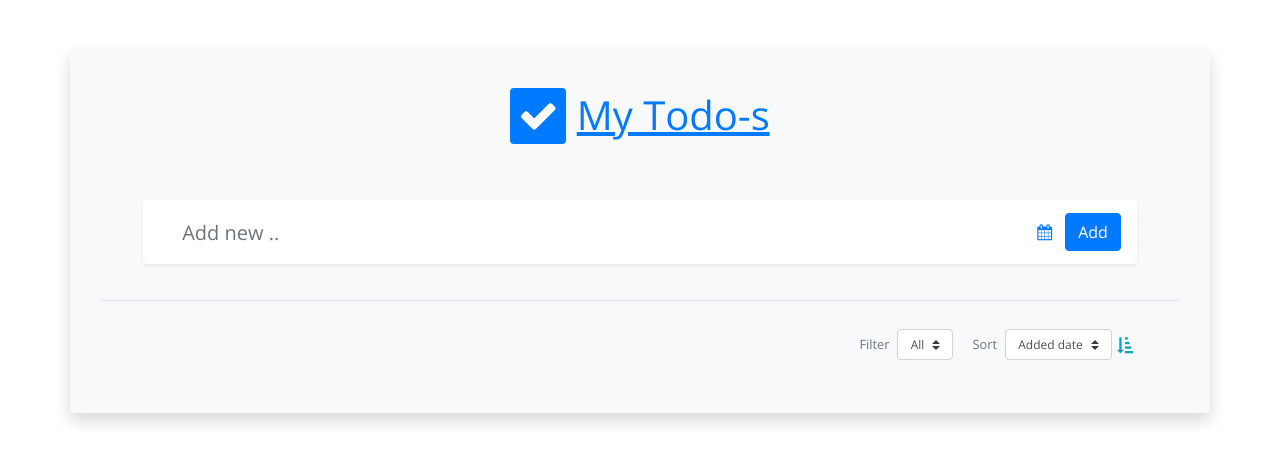
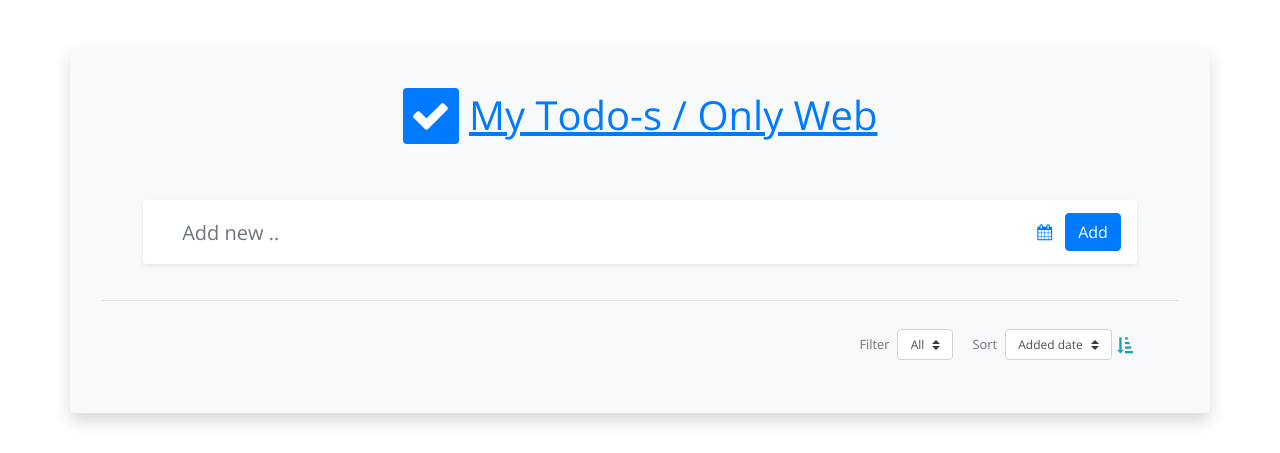
Before and after one commit to melihcolpan/django-todo-example, a Django app: page / in a window 1280 px wide. Shown: the top 453 px of the page. Run offline with Django 3.2, Linux system fonts and the light colour scheme; data that the repository does not hold is empty; some libraries are stand-ins or nearby versions.

Commit message:
- Title updated.

```diff
--- a/todo_project/todo_app/templates/todo/index.html
+++ b/todo_project/todo_app/templates/todo/index.html
@@ -27,7 +27,7 @@
         <div class="col">
             <div class="p-1 h1 text-primary text-center mx-auto display-inline-block">
                 <i class="fa fa-check bg-primary text-white rounded p-2"></i>
-                <u>My Todo-s</u>
+                <u>My Todo-s / Only Web</u>
             </div>
         </div>
     </div>
```
